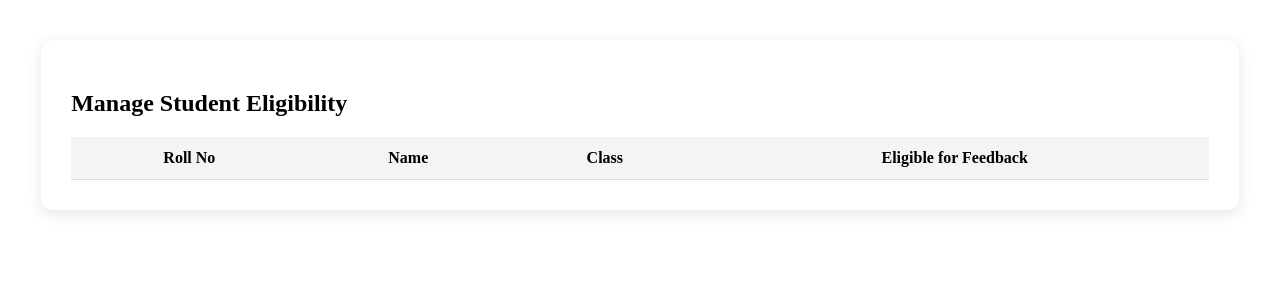
After one commit to FreakedVinod/sies_tes_fastapi, a FastAPI app: template app/templates/adminEligibility.html in a window 1280 px wide. The commit adds this page. Shown: the top 300 px of the page. Run offline with FastAPI, Linux system fonts and the light colour scheme; the template is opened without the code that fills it, so the values that code supplies are empty; parts of the project's set-up code (start-up, migrations or seed data) failed here and were passed over.

Commit message:
Initial commit of FastAPI feedback system

```diff
--- /dev/null
+++ b/app/routes/admin.py
@@ -0,0 +1,61 @@
+from fastapi import APIRouter, Form, Request
+from fastapi.responses import HTMLResponse, JSONResponse
+from fastapi.templating import Jinja2Templates
+from app.database import database
+from sqlalchemy import text
+
+router = APIRouter()
+templates = Jinja2Templates(directory="app/templates")
+
+#Show the main Admin Eligibility Page
+@router.get("/admin-eligibility", response_class=HTMLResponse)
+async def admin_eligibility_page(request: Request):
+    return templates.TemplateResponse("adminEligibility.html",{"request": request})
+
+#Fetch students with their eligibility
+@router.get("/admin/students")
+async def get_students():
+    query = text("""
+        SELECT s.student_id, s.name, s.roll_no, s.class_id,
+                 COALESCE(e.is_eligible, 0) AS is_eligible
+        FROM students s
+        LEFT JOIN eligibility e ON s.student_id = e.student_id
+    """)
+    rows= await database.fetch_all(query)
+    students = [dict(row._mapping) for row in rows]
+    return {"students": students}
+
+#Update student's eligibility
+@router.post("/admin/update-eligibility")
+async def update_eligibility(student_id: int = Form(...), is_eligible: bool = Form(...)):
+    # Check if record exists
+    check_query = text("SELECT * FROM eligibility WHERE student_id = :student_id")
+    existing = await database.fetch_one(check_query, {"student_id": student_id})
+
+    if existing:
+        # Update existing record
+        update_query = text("""
+            UPDATE eligibility
+            SET is_eligible = :is_eligible
+            WHERE student_id = :student_id
+        """)
+        await database.execute(update_query, {"student_id": student_id, "is_eligible": is_eligible})
+    else:
+        # Insert new record
+        insert_query = text("""
+            INSERT INTO eligibility (student_id, is_eligible)
+            VALUES (:student_id, :is_eligible)
+        """)
+        await database.execute(insert_query, {"student_id": student_id, "is_eligible": is_eligible})
+
+    return JSONResponse(content={"message": "Eligibility updated."})
+
+@router.get("/admin/students")
+async def list_student():
+    query="""
+    SELECT student_id, name, roll_no, is_eligible, class_id
+    FROM students
+    ORDER BY class_id
+    """
+    results = await database.fetch_all(query)
+    return {"students": results}
--- /dev/null
+++ b/app/static/css/admin.css
@@ -0,0 +1,26 @@
+.container {
+            background-color: #ffffff;
+            padding: 30px;
+            border-radius: 12px;
+            box-shadow: 0px 4px 15px rgba(0, 0, 0, 0.1);
+            width: 90%;
+            margin: auto;
+            margin-top: 40px;
+        }
+        table {
+            width: 100%;
+            border-collapse: collapse;
+            margin-top: 20px;
+        }
+        th, td {
+            padding: 12px 15px;
+            border-bottom: 1px solid #ddd;
+            text-align: center;
+        }
+        th {
+            background-color: #f4f4f4;
+        }
+        .toggle-btn {
+            cursor: pointer;
+            font-size: 16px;
+        }
--- /dev/null
+++ b/app/static/js/adminEligibility.js
@@ -0,0 +1,30 @@
+async function fetchStudents() {
+            const response = await fetch('/admin/students');
+            const data = await response.json();
+            const tableBody = document.getElementById('student-table');
+
+            data.students.forEach(student => {
+                const row = document.createElement('tr');
+
+                row.innerHTML = `
+                    <td>${student.roll_no}</td>
+                    <td>${student.name}</td>
+                    <td>${student.class_id}</td>
+                    <td>
+                        <input type="checkbox" class="toggle-btn" ${student.is_eligible ? 'checked' : ''}
+                            onchange="updateEligibility(${student.student_id}, this.checked)">
+                    </td>
+                `;
+                tableBody.appendChild(row);
+            });
+        }
+
+        async function updateEligibility(studentId, isEligible) {
+            await fetch('/admin/update-eligibility', {
+                method: 'POST',
+                headers: { 'Content-Type': 'application/x-www-form-urlencoded' },
+                body: `student_id=${studentId}&is_eligible=${isEligible}`
+            });
+        }
+
+        fetchStudents();
--- /dev/null
+++ b/app/templates/adminEligibility.html
@@ -0,0 +1,28 @@
+<!DOCTYPE html>
+<html lang="en">
+<head>
+    <meta charset="UTF-8">
+    <meta name="viewport" content="width=device-width, initial-scale=1.0">
+    <title>SIES-TES</title>
+    <link rel="stylesheet" href="/static/css/admin.css">
+</head>
+<body>
+    <div class="container">
+        <h2>Manage Student Eligibility</h2>
+        <table>
+            <thead>
+                <tr>
+                    <th>Roll No</th>
+                    <th>Name</th>
+                    <th>Class</th>
+                    <th>Eligible for Feedback</th>
+                </tr>
+            </thead>
+            <tbody id="student-table">
+                <!-- JS -->
+            </tbody>
+        </table>
+    </div>
+    <script src="/static/js/adminEligibility.js"></script>
+</body>
+</html>
--- a/app/templates/studentLogin.html
+++ b/app/templates/studentLogin.html
@@ -22,7 +22,9 @@
         </div>
     </div>
     {% if error %}
-      <p style="color: red;">{{ error }}</p>
+    <script>
+        alert("{{ error }}")
+    </script>
     {% endif %}
 </body>
 </html>
--- a/main.py
+++ b/main.py
@@ -7,6 +7,12 @@ from fastapi.templating import Jinja2Templates
 from fastapi.staticfiles import StaticFiles
 from fastapi.requests import Request
 from fastapi.responses import RedirectResponse
+from fastapi.responses import JSONResponse
+from fastapi import Depends
+
+from app.routes import admin
+
+import aiomysql
 
 app = FastAPI()
 
@@ -17,6 +23,17 @@ templates = Jinja2Templates(directory="app/templates")
 def register_form(request: Request):
     return templates.TemplateResponse("studentRegistration.html", {"request": request})
 
+@app.get("/get-courses/{stream_id}")
+async def get_courses_by_stream(stream_id: int):
+    query = "SELECT course_id AS id, course_name AS name FROM courses WHERE stream_id = :stream_id"
+    result = await database.fetch_all(query=query, values={"stream_id": stream_id})
+    return JSONResponse(content={"courses": [dict(row) for row in result]})
+
+@app.get("/get-classes/{course_id}")
+async def get_classes(course_id: int):
+    query = "SELECT class_id AS id, class_name AS name FROM classes WHERE course_id = :course_id"
+    rows = await database.fetch_all(query, {"course_id": course_id})
+    return JSONResponse(content={"classes": [dict(row) for row in rows]})
 
 @app.get("/login-form")
 def login_form(request: Request):
@@ -38,6 +55,7 @@ async def shutdown():
     await database.disconnect()
 
 app.include_router(students.router)
+app.include_router(admin.router)
 
 @app.get("/")
 def read_root():
```
Also changed, not shown: app/routes/students.py (+10 -16 lines), app/static/css/studentLogin.css (+17 -1 lines), app/static/css/studentRegistration.css (+7 -1 lines), app/templates/studentRegistration.html (+57 -9 lines).
